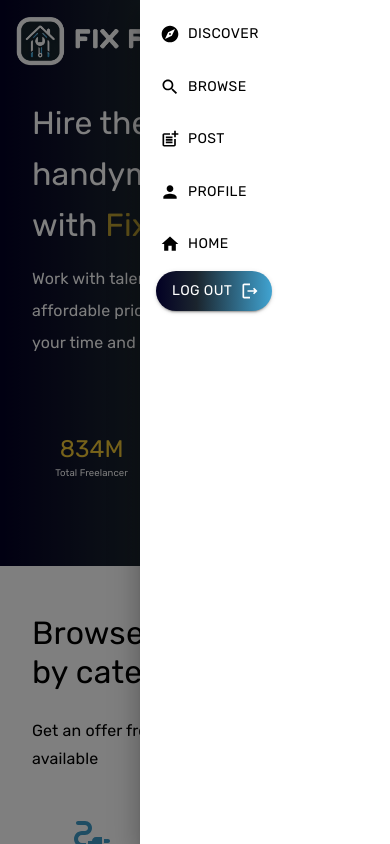
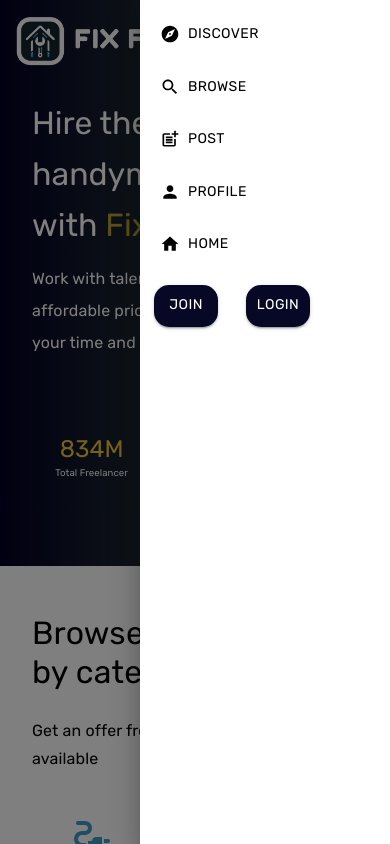
Before and after one commit to fixflex/frontend, a React (Create React App) app: page / in a window 390 px wide. Both pictures are taken after a click on the button "menu". Shown: the top 844 px of the page. Built offline with nearby package versions, Linux system fonts and the light colour scheme; no server answers; a web font is replaced by a local one.

Commit message:
REFACTOR: mobile navbar links

```diff
--- a/src/components/navbar/Navbar.jsx
+++ b/src/components/navbar/Navbar.jsx
@@ -115,19 +115,42 @@
       <Drawer anchor='right' open={drawerOpen} onClose={toggleDrawer(false)}>
         <List className={styles.drawerList}>
           {[
-            { text: 'Discover', icon: <Explore /> },
-            { text: 'Browse', icon: <Search /> },
-            { text: 'Post', icon: <PostAdd /> },
-            { text: 'Profile', icon: <Person /> },
-            { text: 'Home', icon: <Home /> },
+            { text: 'Discover', icon: <Explore />, link: '/browse' },
+            { text: 'Browse', icon: <Search />, link: '/discover' },
+            { text: 'Post', icon: <PostAdd />, link: '/post-task' },
+            { text: 'Profile', icon: <Person />, link: '/account' },
+            { text: 'Home', icon: <Home />, link: '/' },
           ].map((item) => (
             <ListItem button key={item.text}>
-              <Button startIcon={item.icon} className={styles.drawerText}>
+              <Button
+                startIcon={item.icon}
+                className={styles.drawerText}
+                href={item.link}
+              >
                 {item.text}
               </Button>
             </ListItem>
           ))}
-          <Logout />
+          {isLoggedIn ? (
+            <Logout />
+          ) : (
+            <Grid item className={styles.rightNav}>
+              <Button
+                variant='contained'
+                className={styles.rightNavButtons}
+                href='/signup'
+              >
+                Join
+              </Button>
+              <Button
+                variant='contained'
+                className={styles.rightNavButtons}
+                href='/login'
+              >
+                Login
+              </Button>
+            </Grid>
+          )}
         </List>
       </Drawer>
     </Box>
```
